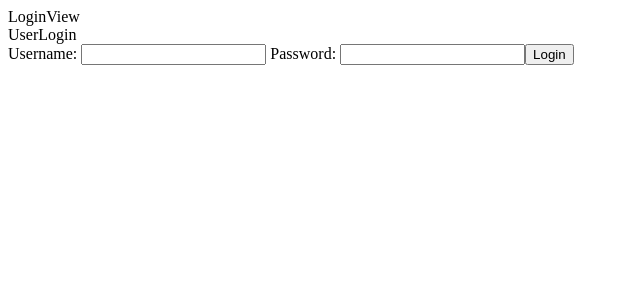
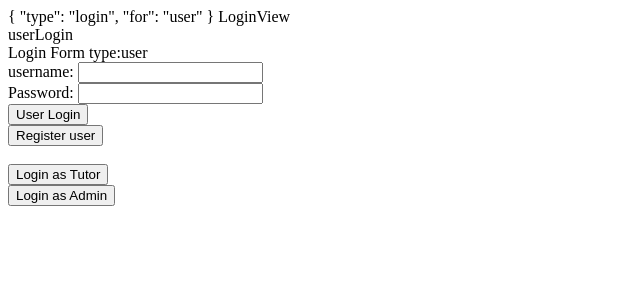
Before and after one commit to emeraldahp/capstoneFYND-himanshu, a Vue app in the folder courseApp/: page /loginview in a window 1280 px wide. Shown: the top 300 px of the page, without its empty margins (0-640 px from the left). Built offline with nearby package versions, Linux system fonts and the light colour scheme.

Commit message:
login and register control

```diff
--- /dev/null
+++ b/courseApp/src/components/LoginComp.vue
@@ -0,0 +1,53 @@
+<script>
+import axios from 'axios'
+export default {
+    name: "logincomp",
+    props: {
+        loginType:{}
+    },
+    data() {
+        return {
+            loginData: {
+                name:"",
+                password:""
+            }
+        }
+    },
+    methods: {
+        async userLogin(){
+            console.log("login function")
+            const userData = {
+                userName: this.loginData.name,
+                password: this.loginData.password
+            }
+            const response = await axios.post('http://localhost:8531/users/login', userData)
+            console.log(response)
+            alert(response.data.data.status)
+            if(response.data.data.status == "loginsuccess") {
+                this.$store.commit("updateUser", response.data.data.userName)
+                this.$store.commit("userLog", true)
+                this.$router.push({name:'home'})
+            }
+        },
+        async tutorLogin() {
+            console.log("tutor login function")
+        },
+        async adminLogin() {
+            console.log("admin login function")
+        }
+    }
+}
+</script>
+
+<template>
+    <div>
+        Login Form type:{{loginType}}
+        <form @submit.prevent = "">
+            {{loginType}}name: <input type="text" v-model="this.loginData.name"> <br>
+            Password: <input type="text" v-model="this.loginData.password"> <br>
+            <button v-if="loginType=='user'" v-on:click="userLogin">User Login</button>
+            <button v-if="loginType=='tutor'" v-on:click="tutorLogin">Tutor Login</button>
+            <button v-if="loginType=='admin'" v-on:click="adminLogin">Admin login</button>
+        </form>
+    </div>
+</template>
--- /dev/null
+++ b/courseApp/src/components/RegisterComp.vue
@@ -0,0 +1,43 @@
+<script>
+
+export default {
+    name: "registercomp",
+    props: {
+        registerType:{}
+    },
+    data() {
+        return {
+            registerData: {
+                name: "",
+                email: "",
+                password: ""
+            }
+        }
+    },
+    methods: {
+        async userRegister() {
+            console.log("userRegister", this.registerData)
+        },
+        async tutorRegister() {
+            console.log("tutorRegister", this.registerData)
+        },
+        async adminRegister() {
+            console.log("adminRegister", this.registerData)
+        }
+
+    }
+}
+</script>
+<template>
+    <div>
+        Register Form
+        <form @submit.prevent="">
+        Enter {{registerType}}name: <input type="text" v-model="this.registerData.name"> <br>
+        Enter email: <input type="text" v-model="this.registerData.email"> <br>
+        Enter password: <input type="text" v-model="this.registerData.password"> <br>
+        <button v-if="registerType=='user'" @click="userRegister">UserRegister</button>
+        <button v-if="registerType=='tutor'" @click="tutorRegister">TutorRegister</button>
+        <button v-if="registerType=='admin'" @click="adminRegister">AdminRegister</button>
+    </form>
+    </div>
+</template>
--- a/courseApp/src/components/UserLogin.vue
+++ /dev/null
@@ -1,40 +0,0 @@
-<script>
-import axios from 'axios'
-export default {
-    name: "userlogin",
-    data() {
-        return {
-            loginData: {
-                userName:"",
-                password:""
-            }
-        }
-    },
-    methods: {
-        async login(){
-            console.log("login function")
-            const response = await axios.post('http://localhost:8531/users/login', this.loginData)
-            console.log(response)
-            alert(response.data.data.status)
-            if(response.data.data.status == "loginsuccess") {
-                this.$store.commit("updateUser", response.data.data.userName)
-                this.$store.commit("userLog", true)
-                this.$router.push({name:'home'})
-            }
-        }
-    }
-}
-</script>
-
-<template>
-    <div>
-        UserLogin
-        <form @submit.prevent = "">
-            Username: <input type="text" v-model="loginData.userName">
-            Password: <input type="text" v-model="loginData.password">
-            <button v-on:click="login">Login</button>
-        </form>
-        <br>
-
-    </div>
-</template>
--- a/courseApp/src/views/LoginView.vue
+++ b/courseApp/src/views/LoginView.vue
@@ -1,10 +1,21 @@
 <script>
-import UserLogin from '../components/UserLogin.vue'
+import LoginComp from '../components/LoginComp.vue'
+import RegisterComp from '../components/RegisterComp.vue'
+
 
 export default {
     name: 'loginview',
     components: {
-        UserLogin
+        LoginComp,
+        RegisterComp
+    },
+    data() {
+        return {
+            control: {
+                type: 'login',
+                for: 'user'
+            }
+        }
     }
 }
 
@@ -12,7 +23,28 @@ export default {
 
 <template>
     <div>
+        {{this.control}}
         LoginView <br>
-        <user-login/>
+        <div v-if="this.control.type=='login'">
+            {{ this.control.for }}Login <br>
+            <login-comp :loginType="this.control.for"></login-comp>
+            <button @click="this.control.type='register'">Register {{ this.control.for }}</button>
+        </div>
+        <div v-if="this.control.type=='register'">
+            {{ this.control.for }}Register <br>
+            <register-comp :registerType="this.control.for"></register-comp>
+            <button @click="this.control.type='login'">Login {{ this.control.for }}</button>
+        </div>
+
+        <br>
+        <div v-if="this.control.for == 'user' || this.control.for == 'admin'">
+            <button @click="this.control.for = 'tutor' ">Login as Tutor</button>
+        </div>
+        <div v-if="this.control.for == 'user' || this.control.for == 'tutor'">
+            <button @click="this.control.for = 'admin'">Login as Admin</button>
+        </div>
+        <div v-if="this.control.for == 'tutor' || this.control.for == 'admin'">
+            <button @click="this.control.for = 'user'">Login as User</button>
+        </div>
     </div>
 </template>
```
